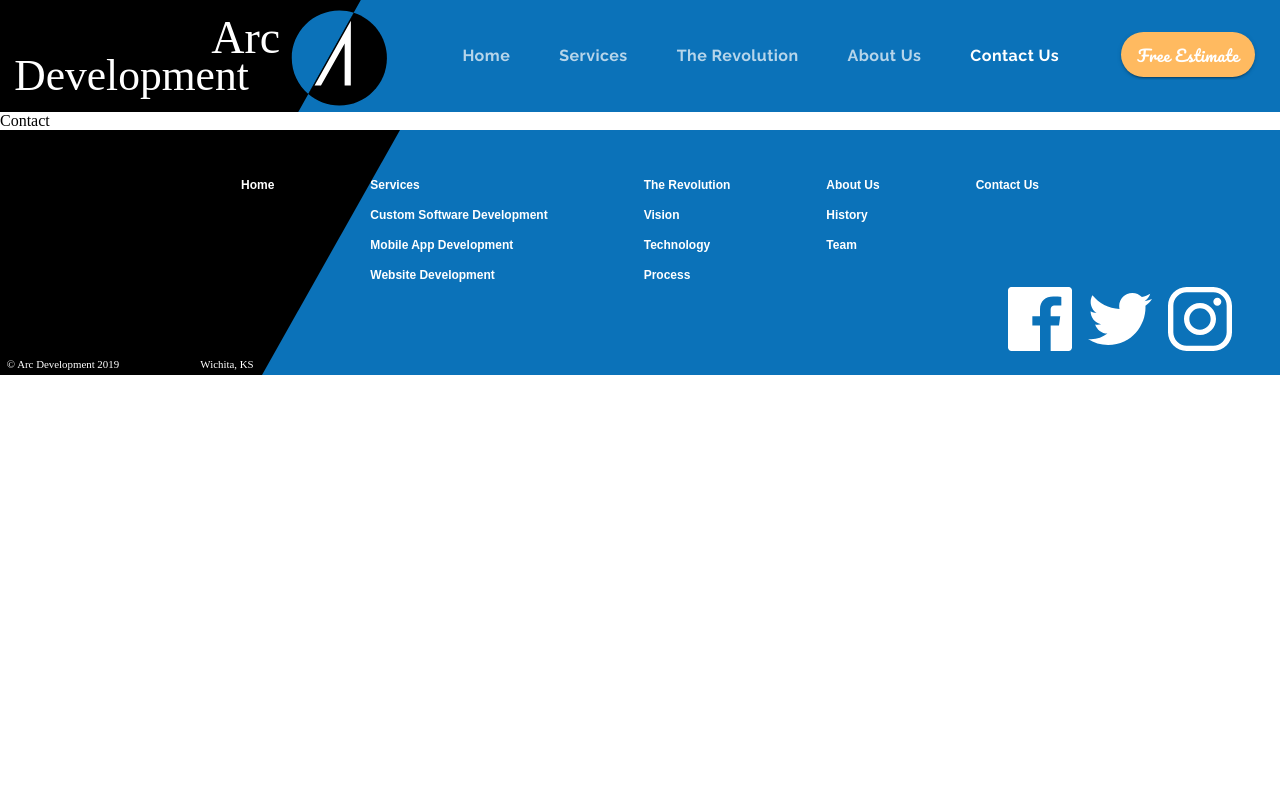
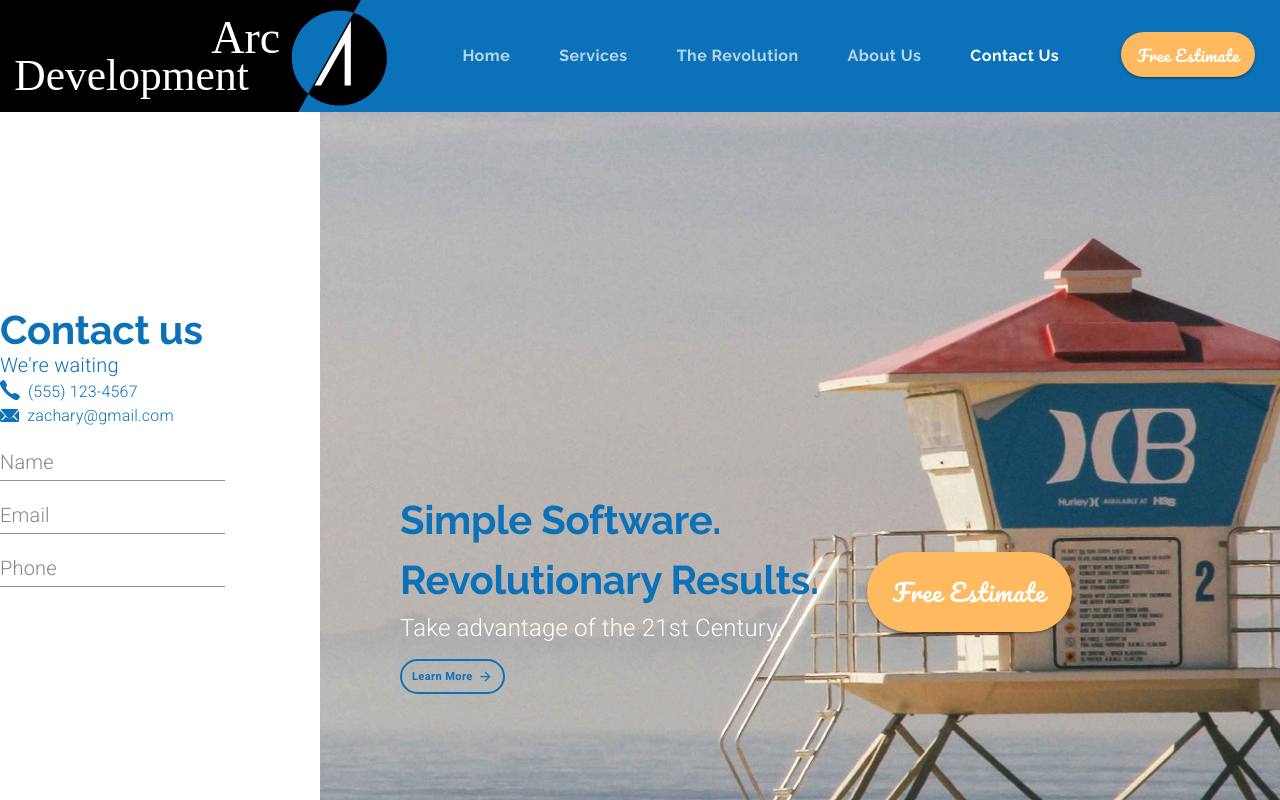
Before and after one commit to Jascha-Biederstedt/arcdevelopment, a React (Create React App) app: page /contact in a window 1280 px wide. Shown: the top 800 px of the page. Built offline with nearby package versions, Linux system fonts and the light colour scheme.

Commit message:
Set up the contact page

```diff
--- a/src/components/App.js
+++ b/src/components/App.js
@@ -12,6 +12,7 @@ import MobileApps from './MobileApps';
 import Websites from './Websites';
 import Revolution from './Revolution';
 import About from './About';
+import Contact from './Contact';
 
 const App = () => {
   const [value, setValue] = useState(0);
@@ -104,7 +105,17 @@ const App = () => {
               />
             )}
           />
-          <Route exact path="/contact" component={() => <div>Contact</div>} />
+          <Route
+            exact
+            path="/contact"
+            render={props => (
+              <Contact
+                {...props}
+                setValue={setValue}
+                setSelectedIndex={setSelectedIndex}
+              />
+            )}
+          />
           <Route exact path="/estimate" component={() => <div>Estimate</div>} />
         </Switch>
         <Footer setValue={setValue} setSelectedIndex={setSelectedIndex} />
--- /dev/null
+++ b/src/components/Contact.js
@@ -0,0 +1,224 @@
+import React, { useState } from 'react';
+import { Link } from 'react-router-dom';
+import { makeStyles, useTheme } from '@material-ui/core/styles';
+import Grid from '@material-ui/core/Grid';
+import Typography from '@material-ui/core/Typography';
+import Button from '@material-ui/core/Button';
+import TextField from '@material-ui/core/TextField';
+import useMediaQuery from '@material-ui/core/useMediaQuery';
+
+import ButtonArrow from './ui/ButtonArrow';
+
+import background from '../assets/background.jpg';
+import phoneIcon from '../assets/phone.svg';
+import emailIcon from '../assets/email.svg';
+import airplane from '../assets/send.svg';
+
+//****************************************************
+// STYLES
+//****************************************************
+
+const useStyles = makeStyles(theme => ({
+  background: {
+    backgroundImage: `url(${background})`,
+    backgroundPosition: 'center',
+    backgroundSize: 'cover',
+    backgroundRepeat: 'no-repeat',
+    height: '60em ',
+  },
+  learnButton: {
+    ...theme.typography.learnButton,
+    fontSize: '0.7rem',
+    height: 35,
+    padding: 10,
+    marginTop: '1em',
+    [theme.breakpoints.down('sm')]: {
+      marginBottom: '2em',
+    },
+  },
+  estimateButton: {
+    ...theme.typography.estimate,
+    borderRadius: 50,
+    height: 80,
+    width: 205,
+    backgroundColor: theme.palette.common.secondaryColor,
+    fontSize: '1.5rem',
+    marginRight: '5em',
+    marginLeft: '2em',
+    '&:hover': {
+      backgroundColor: theme.palette.secondary.light,
+    },
+    [theme.breakpoints.down('sm')]: {
+      marginLeft: 0,
+      marginRight: 0,
+      marginTop: '2em',
+    },
+  },
+}));
+
+//****************************************************
+// CONTACT COMPONENT
+//****************************************************
+
+const Contact = ({ setValue }) => {
+  const classes = useStyles();
+  const theme = useTheme();
+  const matchesSM = useMediaQuery(theme.breakpoints.down('sm'));
+
+  const [name, setName] = useState('');
+  const [email, setEmail] = useState('');
+  const [phone, setPhone] = useState('');
+  const [message, setMessage] = useState('');
+
+  return (
+    <Grid container direction="row">
+      <Grid item container direction="column" justify="center" lg={3}>
+        <Grid item>
+          <Typography variant="h2" style={{ lineHeight: 1 }}>
+            Contact us
+          </Typography>
+          <Typography
+            variant="body1"
+            style={{ color: theme.palette.common.primaryColor }}
+          >
+            We're waiting
+          </Typography>
+        </Grid>
+        <Grid item container>
+          <Grid item>
+            <img src={phoneIcon} alt="Phone" style={{ marginRight: '0.5em' }} />
+          </Grid>
+          <Grid item>
+            <Typography
+              variant="body1"
+              style={{
+                color: theme.palette.common.primaryColor,
+                fontSize: '1rem',
+              }}
+            >
+              (555) 123-4567
+            </Typography>
+          </Grid>
+        </Grid>
+        <Grid item container>
+          <Grid item>
+            <img
+              src={emailIcon}
+              alt="Envelope"
+              style={{ marginRight: '0.5em', verticalAlign: 'bottom' }}
+            />
+          </Grid>
+          <Grid item>
+            <Typography
+              variant="body1"
+              style={{
+                color: theme.palette.common.primaryColor,
+                fontSize: '1rem',
+              }}
+            >
+              zachary@gmail.com
+            </Typography>
+          </Grid>
+        </Grid>
+        <Grid item container>
+          <Grid item>
+            <TextField
+              label="Name"
+              id="name"
+              value={name}
+              onChange={event => setName(event.target.value)}
+            />
+          </Grid>
+          <Grid item>
+            <TextField
+              label="Email"
+              id="email"
+              value={email}
+              onChange={event => setEmail(event.target.value)}
+            />
+          </Grid>
+          <Grid item>
+            <TextField
+              label="Phone"
+              id="phone"
+              value={phone}
+              onChange={event => setPhone(event.target.value)}
+            />
+          </Grid>
+        </Grid>
+        <Grid item>
+          <TextField
+            value={message}
+            id="message"
+            multiline
+            rows={10}
+            onChange={event => setMessage(event.target.value)}
+          />
+        </Grid>
+        <Grid item>
+          <Button variant="contained">
+            Send Message
+            <img src={airplane} alt="Paper airplane" />
+          </Button>
+        </Grid>
+      </Grid>
+      <Grid
+        item
+        container
+        alignItems="center"
+        className={classes.background}
+        lg={9}
+      >
+        <Grid
+          item
+          style={{
+            marginLeft: matchesSM ? 0 : '5em',
+            textAlign: matchesSM ? 'center' : 'inherit',
+          }}
+        >
+          <Grid container direction="column">
+            <Grid item>
+              <Typography variant="h2">
+                Simple Software.
+                <br />
+                Revolutionary Results.
+              </Typography>
+              <Typography variant="subtitle2" style={{ fontSize: '1.5rem' }}>
+                Take advantage of the 21st Century.
+              </Typography>
+              <Grid container justify={matchesSM ? 'center' : undefined} item>
+                <Button
+                  className={classes.learnButton}
+                  variant="outlined"
+                  component={Link}
+                  to="/revolution"
+                  onClick={() => setValue(2)}
+                >
+                  <span style={{ marginRight: 5 }}>Learn More</span>
+                  <ButtonArrow
+                    width={15}
+                    height={15}
+                    fill={theme.palette.common.primaryColor}
+                  />
+                </Button>
+              </Grid>
+            </Grid>
+          </Grid>
+        </Grid>
+        <Grid item>
+          <Button
+            variant="contained"
+            className={classes.estimateButton}
+            component={Link}
+            to="/estimate"
+            onClick={() => setValue(5)}
+          >
+            Free Estimate
+          </Button>
+        </Grid>
+      </Grid>
+    </Grid>
+  );
+};
+
+export default Contact;
--- a/src/components/LandingPage.js
+++ b/src/components/LandingPage.js
@@ -1,4 +1,4 @@
-import React, { useState } from 'react';
+import React from 'react';
 import Lottie from 'react-lottie';
 import { Link } from 'react-router-dom';
 import { makeStyles, useTheme } from '@material-ui/core/styles';
--- a/src/components/Websites.js
+++ b/src/components/Websites.js
@@ -50,7 +50,6 @@ const Websites = ({ setValue, setSelectedIndex }) => {
   const theme = useTheme();
   const matchesMD = useMediaQuery(theme.breakpoints.down('md'));
   const matchesSM = useMediaQuery(theme.breakpoints.down('sm'));
-  const matchesXS = useMediaQuery(theme.breakpoints.down('xs'));
 
   return (
     <>
--- a/src/components/ui/CallToAction.js
+++ b/src/components/ui/CallToAction.js
@@ -4,8 +4,9 @@ import Grid from '@material-ui/core/Grid';
 import Typography from '@material-ui/core/Typography';
 import { makeStyles, useTheme } from '@material-ui/core/styles';
 import Button from '@material-ui/core/Button';
+import useMediaQuery from '@material-ui/core/useMediaQuery';
+
 import ButtonArrow from './ButtonArrow';
-import useMediaQuery from '@material-ui/core/useMediaQuery';
 
 import desktopBackgroundImage from '../../assets/background.jpg';
 import mobileBackgroundImage from '../../assets/mobileBackground.jpg';
--- a/src/components/ui/Header.js
+++ b/src/components/ui/Header.js
@@ -217,6 +217,7 @@ const Header = ({ value, setValue, selectedIndex, setSelectedIndex }) => {
           break;
         case '/estimate':
           setValue(5);
+          break;
         default:
           break;
       }
--- a/src/components/ui/Theme.js
+++ b/src/components/ui/Theme.js
@@ -63,6 +63,11 @@ const theme = createMuiTheme({
       fontWeight: 300,
       color: tertiaryColor,
     },
+    caption: {
+      fontSize: '1em',
+      fontWeight: 300,
+      color: tertiaryColor,
+    },
     learnButton: {
       borderColor: primaryColor,
       color: primaryColor,
```
Also changed, not shown: src/components/About.js (+8 -0 lines), src/components/Revolution.js (+8 -0 lines).
